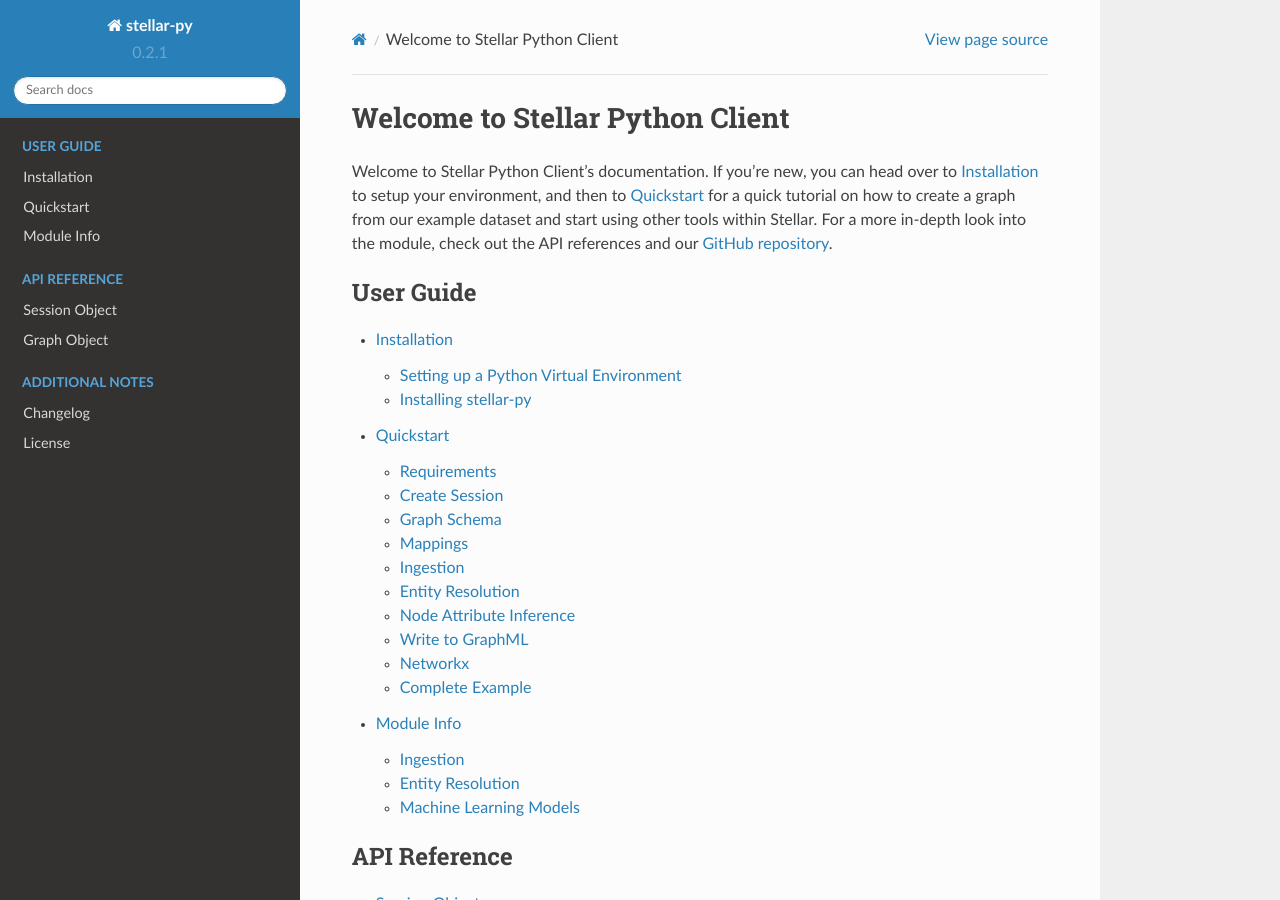
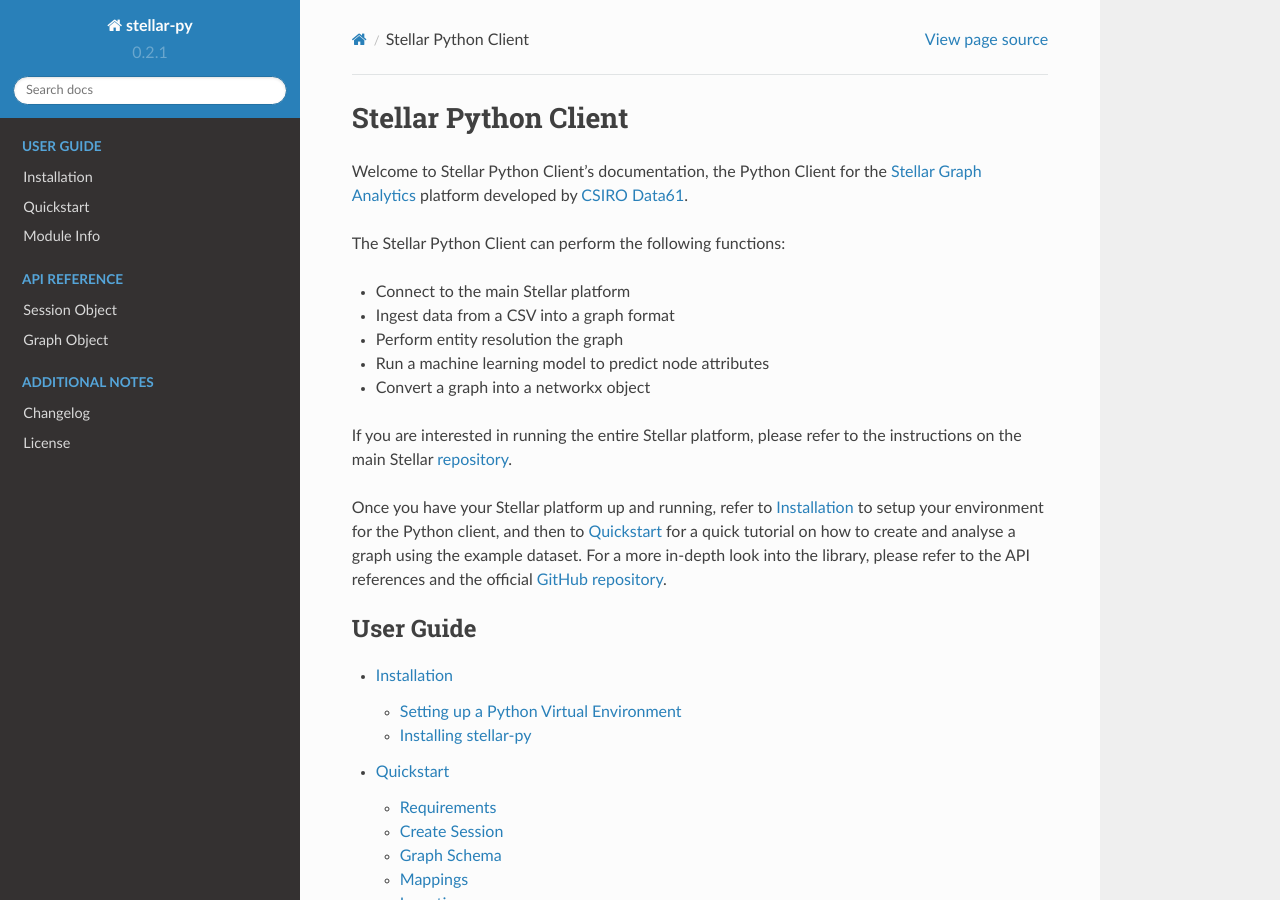
Before and after one commit to seanli3/stellar-py, a Sphinx documentation site: the page built from docs/source/index.rst, in a window 1280 px wide and 900 px high. Built offline with Sphinx 7.4.7 and the Read the Docs theme 2.0.0, drawn with Linux system fonts in a browser that asks for light colours.

Commit message:
Added Introduction to sphinx doc front page

```diff
--- a/docs/source/index.rst
+++ b/docs/source/index.rst
@@ -3,12 +3,27 @@
    You can adapt this file completely to your liking, but it should at least
    contain the root `toctree` directive.
 
-Welcome to Stellar Python Client
-********************************
+Stellar Python Client
+*********************
 
-Welcome to Stellar Python Client's documentation. If you're new, you can head over to :doc:`installation` to setup your
-environment, and then to :doc:`quickstart` for a quick tutorial on how to create a graph from our example dataset and
-start using other tools within Stellar. For a more in-depth look into the module, check out the API references and our
+Welcome to Stellar Python Client's documentation, the Python Client for the
+`Stellar Graph Analytics <https://github.com/data61/stellar>`_ platform developed by
+`CSIRO Data61 <https://data61.csiro.au>`_.
+
+The Stellar Python Client can perform the following functions:
+
+* Connect to the main Stellar platform
+* Ingest data from a CSV into a graph format
+* Perform entity resolution the graph
+* Run a machine learning model to predict node attributes
+* Convert a graph into a networkx object
+
+If you are interested in running the entire Stellar platform, please refer to the instructions on the main Stellar
+`repository <https://github.com/data61/stellar>`_.
+
+Once you have your Stellar platform up and running, refer to :doc:`installation` to setup your environment for the
+Python client, and then to :doc:`quickstart` for a quick tutorial on how to create and analyse a graph using the
+example dataset. For a more in-depth look into the library, please refer to the API references and the official
 `GitHub repository <https://github.com/data61/stellar-py>`_.
 
 .. toctree::
```
